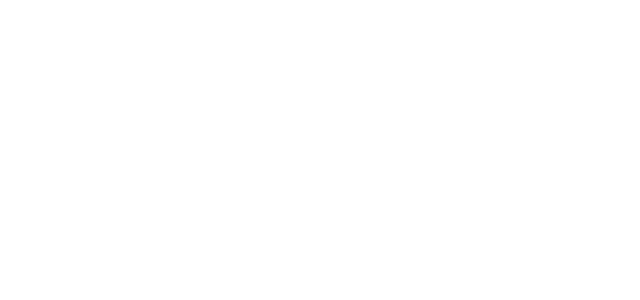
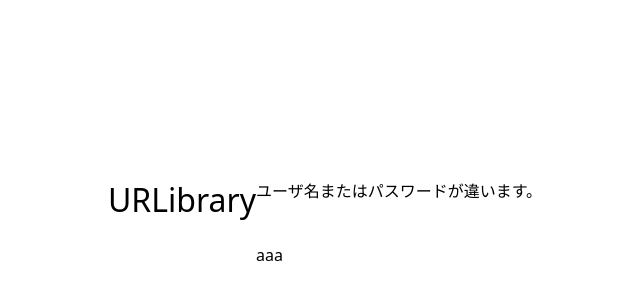
Before and after one commit to towawawa/URLibrary-front, a Nuxt app: page /login in a window 1280 px wide. Before the commit this address had no page. Shown: the part 184-484 px from the top of the page, without its empty margins (308-948 px from the left). Built offline with nearby package versions, Linux system fonts and the light colour scheme.

Commit message:
/login #3
途中経過

```diff
--- /dev/null
+++ b/assets/colors.scss
@@ -0,0 +1,2 @@
+$error: '#f52929';
+$border: '#f52929';
--- /dev/null
+++ b/components/atoms/Input.vue
@@ -0,0 +1,57 @@
+<script setup lang="ts" generic="T extends number | string | null">
+type Props = {
+  type?: 'date' | 'email' | 'number' | 'password' | 'text';
+  value: T;
+  errorMessage?: string;
+};
+
+const props = withDefaults(defineProps<Props>(), {
+  type: 'text',
+  errorMessage: '',
+});
+
+const emits = defineEmits<{
+  (event: 'change', value: T): void;
+}>();
+
+const onChange = (event: Event): void => {
+  emits('change', (event.target as HTMLInputElement).value as T);
+};
+</script>
+
+<template>
+  <div class="input-container">
+    <input
+      :value="props.value"
+      :type="props.type"
+      :class="{ 'is-error': props.errorMessage }"
+      @change="onChange($event)"
+    />
+    <p v-if="props.errorMessage" class="error-message">
+      {{ props.errorMessage }}
+    </p>
+  </div>
+</template>
+
+<style lang="scss" scoped>
+@use '@/assets/colors.scss' as *;
+
+.input-container {
+  position: relative;
+  padding-bottom: 10px;
+  input {
+    width: 100%;
+    padding: 8px;
+    border: 1px solid $border;
+    border-radius: 4px;
+
+    &.is-error {
+      border-color: $error;
+    }
+  }
+  .error-message {
+    color: $error;
+    position: absolute;
+  }
+}
+</style>
--- a/layouts/default.vue
+++ b/layouts/default.vue
@@ -1,7 +1,9 @@
 <script setup lang="ts"></script>
 
 <template>
+  <main class="main-content">
+    <slot></slot>
+  </main>
 </template>
 
-<style lang="scss" scoped>
-</style>
+<style lang="scss" scoped></style>
--- a/pages/index.vue
+++ b/pages/index.vue
@@ -1,3 +1,3 @@
 <template>
-  <div></div>
+  <div>top</div>
 </template>
--- /dev/null
+++ b/pages/login.vue
@@ -0,0 +1,40 @@
+<script lang="ts" setup>
+useHead({ title: 'ログイン' });
+
+const email = ref('');
+</script>
+
+<template>
+  <div class="login">
+    <h1>URLibrary</h1>
+    <div class="login-container">
+      <p class="auth-error">ユーザ名またはパスワードが違います。</p>
+      <form class="login-form">
+        <AtomsInput type="email" :value="email" @change="email = $event" errorMessage="aaa" />
+      </form>
+    </div>
+  </div>
+</template>
+
+<style lang="scss" scoped>
+.login {
+  display: flex;
+  justify-content: center;
+  align-items: center;
+  height: 100vh;
+  h1 {
+    text-align: center;
+    font-size: 2rem;
+    margin-bottom: 2rem;
+    font: 'Inter';
+  }
+  .login-container {
+    width: 300px;
+
+    .login-form {
+      display: flex;
+      flex-direction: column;
+    }
+  }
+}
+</style>
```
Also changed, not shown: 1 other file (tests, documents, lock files or other folders).
